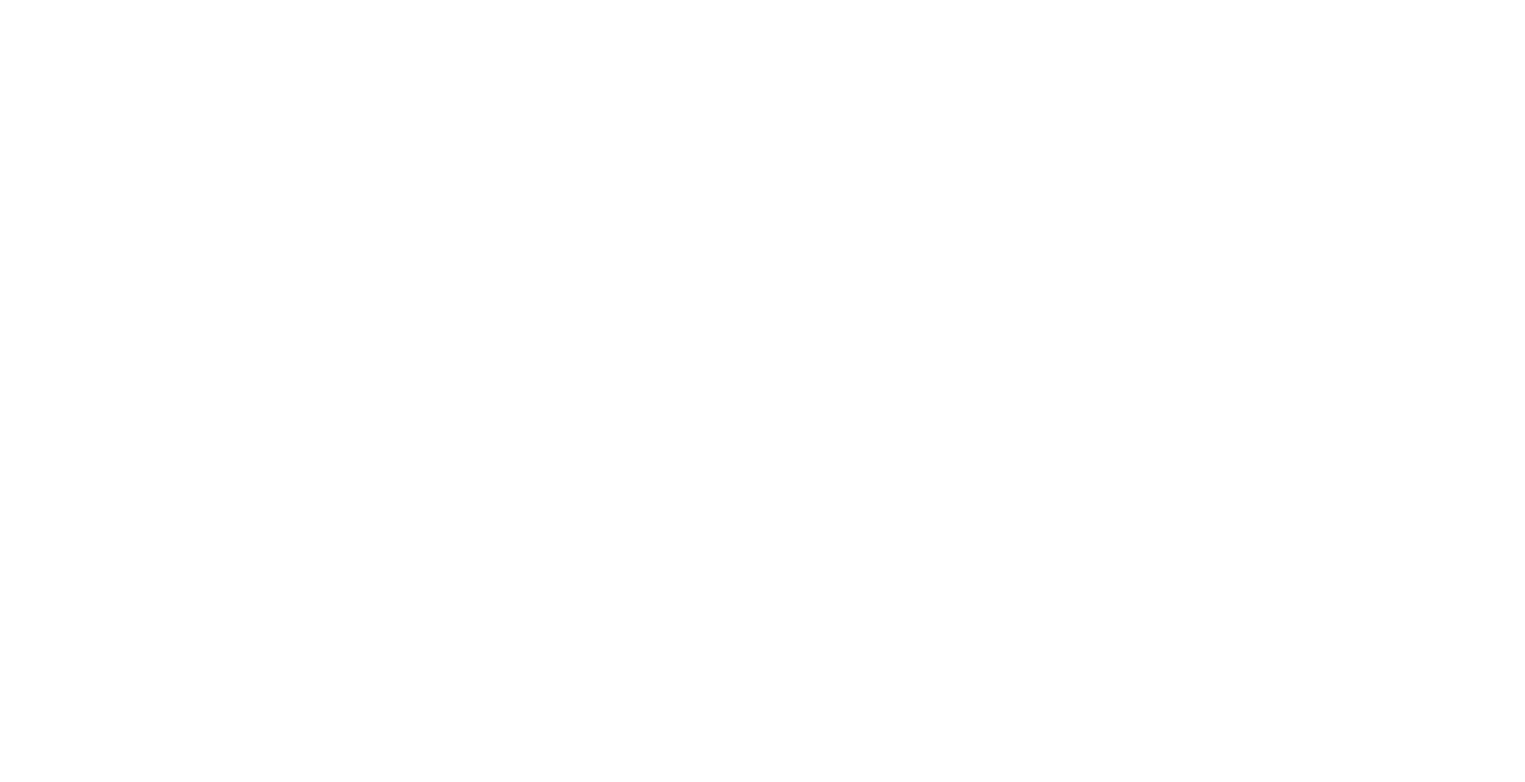
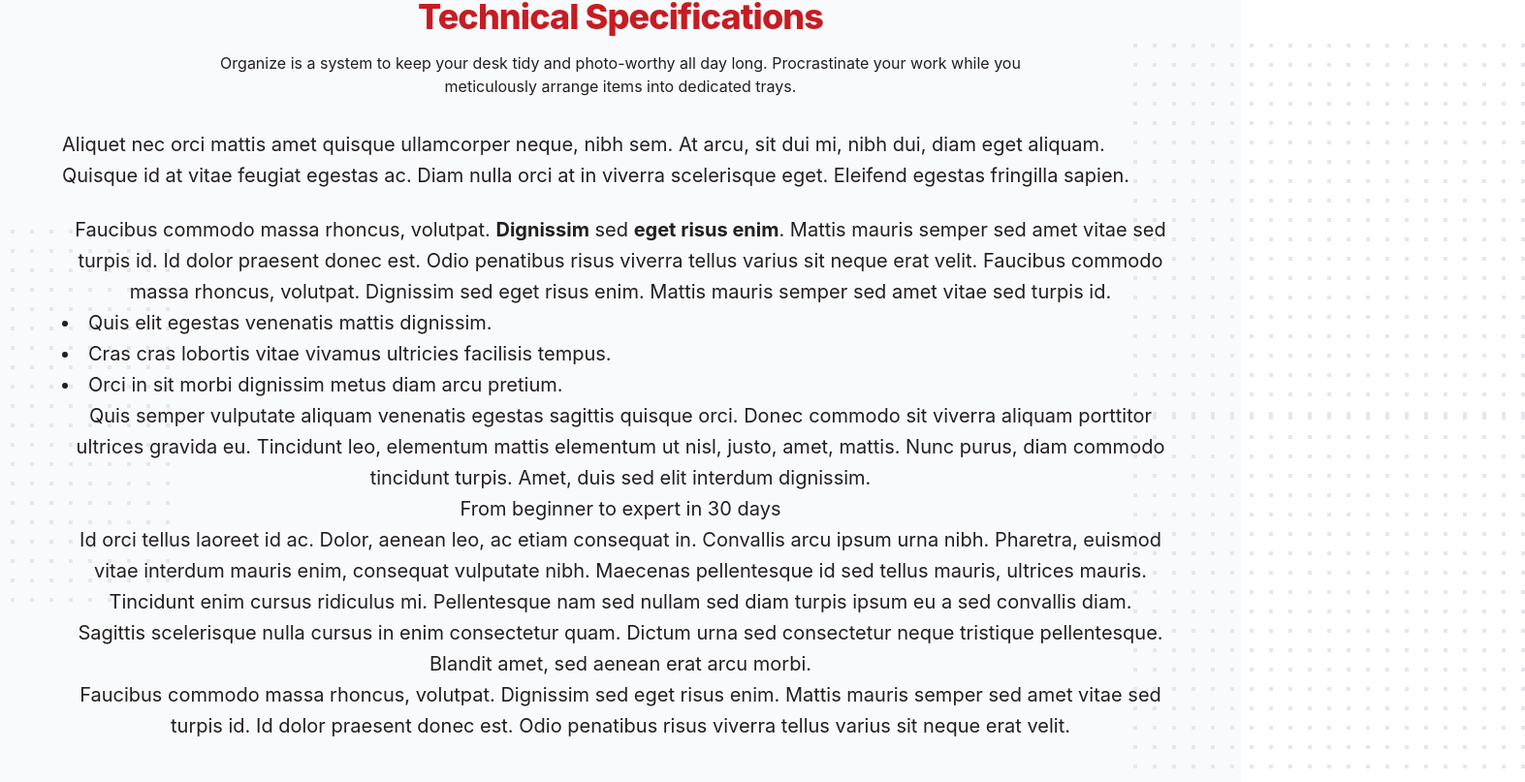
Before and after one commit to Vendll/bobs-kitchen-frontend, a Next.js app: page /blog/1 in a window 1280 px wide. Before the commit this address had no page. Shown: the part 531-1338 px from the top of the page at 97% size, 1573 px wide, since content can reach past the window. Before the commit the page ends 800 px from the top, so only its background shows below. Built offline with nearby package versions, Linux system fonts and the light colour scheme.

Commit message:
Blog detail page first commit

```diff
--- /dev/null
+++ b/pages/blog/[slug].js
@@ -0,0 +1,232 @@
+import Layout from "../../components/layout";
+import blogPic from "../../public/image2/image00005.jpeg";
+import Image from "next/image";
+
+export default function blogDetail() {
+  const features = [
+    { name: "Origin", description: "Designed by Good Goods, Inc." },
+    {
+      name: "Material",
+      description:
+        "Solid walnut base with rare earth magnets and polycarbonate add-ons.",
+    },
+    { name: "Dimensions", description: '15" x 3.75" x .75"' },
+    {
+      name: "Finish",
+      description: "Hand sanded and finished with natural oil",
+    },
+    {
+      name: "Includes",
+      description:
+        "Pen Tray, Phone Tray, Small Tray, Large Tray, Sticky Note Holder",
+    },
+    {
+      name: "Considerations",
+      description:
+        "Made from natural materials. Grain and color vary with each item.",
+    },
+  ];
+
+  return (
+    <Layout>
+      <div className="bg-gray-50 mt-24">
+        <div aria-hidden="true" className="relative h-96">
+          <Image
+            src={blogPic}
+            alt=""
+            layout="fill"
+            objectFit="cover"
+            className="w-full h-96 object-center object-cover"
+          />
+          {/* <div className="absolute inset-0 bg-gradient-to-t from-white" /> */}
+        </div>
+
+        <div className="relative mt-12 max-w-7xl mx-auto pb-16 px-4 sm:pb-24 sm:px-6 lg:px-8">
+          <div className="max-w-2xl mx-auto text-center lg:max-w-4xl">
+            <h2 className="text-3xl font-extrabold tracking-tight text-bobred sm:text-4xl">
+              Technical Specifications
+            </h2>
+            <p className="mt-4 text-bobgray">
+              Organize is a system to keep your desk tidy and photo-worthy all
+              day long. Procrastinate your work while you meticulously arrange
+              items into dedicated trays.
+            </p>
+          </div>
+
+          <div className="hidden lg:block lg:absolute lg:inset-y-0 lg:h-full lg:w-full">
+            <div
+              className="relative h-full text-lg max-w-prose mx-auto"
+              aria-hidden="true"
+            >
+              <svg
+                className="absolute top-12 left-full transform translate-x-32"
+                width={404}
+                height={384}
+                fill="none"
+                viewBox="0 0 404 384"
+              >
+                <defs>
+                  <pattern
+                    id="74b3fd99-0a6f-4271-bef2-e80eeafdf357"
+                    x={0}
+                    y={0}
+                    width={20}
+                    height={20}
+                    patternUnits="userSpaceOnUse"
+                  >
+                    <rect
+                      x={0}
+                      y={0}
+                      width={4}
+                      height={4}
+                      className="text-gray-200"
+                      fill="currentColor"
+                    />
+                  </pattern>
+                </defs>
+                <rect
+                  width={404}
+                  height={384}
+                  fill="url(#74b3fd99-0a6f-4271-bef2-e80eeafdf357)"
+                />
+              </svg>
+              <svg
+                className="absolute top-1/2 right-full transform -translate-y-1/2 -translate-x-32"
+                width={404}
+                height={384}
+                fill="none"
+                viewBox="0 0 404 384"
+              >
+                <defs>
+                  <pattern
+                    id="f210dbf6-a58d-4871-961e-36d5016a0f49"
+                    x={0}
+                    y={0}
+                    width={20}
+                    height={20}
+                    patternUnits="userSpaceOnUse"
+                  >
+                    <rect
+                      x={0}
+                      y={0}
+                      width={4}
+                      height={4}
+                      className="text-gray-200"
+                      fill="currentColor"
+                    />
+                  </pattern>
+                </defs>
+                <rect
+                  width={404}
+                  height={384}
+                  fill="url(#f210dbf6-a58d-4871-961e-36d5016a0f49)"
+                />
+              </svg>
+              <svg
+                className="absolute bottom-12 left-full transform translate-x-32"
+                width={404}
+                height={384}
+                fill="none"
+                viewBox="0 0 404 384"
+              >
+                <defs>
+                  <pattern
+                    id="d3eb07ae-5182-43e6-857d-35c643af9034"
+                    x={0}
+                    y={0}
+                    width={20}
+                    height={20}
+                    patternUnits="userSpaceOnUse"
+                  >
+                    <rect
+                      x={0}
+                      y={0}
+                      width={4}
+                      height={4}
+                      className="text-gray-200"
+                      fill="currentColor"
+                    />
+                  </pattern>
+                </defs>
+                <rect
+                  width={404}
+                  height={384}
+                  fill="url(#d3eb07ae-5182-43e6-857d-35c643af9034)"
+                />
+              </svg>
+            </div>
+          </div>
+          <div className="relative px-4 sm:px-6 lg:px-8 text-bobgray">
+            <div className="text-lg mx-auto">
+              <p className="mt-8 text-xl leading-8">
+                Aliquet nec orci mattis amet quisque ullamcorper neque, nibh
+                sem. At arcu, sit dui mi, nibh dui, diam eget aliquam. Quisque
+                id at vitae feugiat egestas ac. Diam nulla orci at in viverra
+                scelerisque eget. Eleifend egestas fringilla sapien.
+              </p>
+            </div>
+            <div className="mt-6 text-xl leading-8 text-center mx-auto">
+              <p>
+                Faucibus commodo massa rhoncus, volutpat.{" "}
+                <strong>Dignissim</strong> sed <strong>eget risus enim</strong>.
+                Mattis mauris semper sed amet vitae sed turpis id. Id dolor
+                praesent donec est. Odio penatibus risus viverra tellus varius
+                sit neque erat velit. Faucibus commodo massa rhoncus, volutpat.
+                Dignissim sed eget risus enim.{" "}
+                <a href="#">Mattis mauris semper</a> sed amet vitae sed turpis
+                id.
+              </p>
+              <ul className="text-left list-disc list-inside" role="list">
+                <li>Quis elit egestas venenatis mattis dignissim.</li>
+                <li>
+                  Cras cras lobortis vitae vivamus ultricies facilisis tempus.
+                </li>
+                <li>Orci in sit morbi dignissim metus diam arcu pretium.</li>
+              </ul>
+              <p>
+                Quis semper vulputate aliquam venenatis egestas sagittis quisque
+                orci. Donec commodo sit viverra aliquam porttitor ultrices
+                gravida eu. Tincidunt leo, elementum mattis elementum ut nisl,
+                justo, amet, mattis. Nunc purus, diam commodo tincidunt turpis.
+                Amet, duis sed elit interdum dignissim.
+              </p>
+              <h2>From beginner to expert in 30 days</h2>
+              <p>
+                Id orci tellus laoreet id ac. Dolor, aenean leo, ac etiam
+                consequat in. Convallis arcu ipsum urna nibh. Pharetra, euismod
+                vitae interdum mauris enim, consequat vulputate nibh. Maecenas
+                pellentesque id sed tellus mauris, ultrices mauris. Tincidunt
+                enim cursus ridiculus mi. Pellentesque nam sed nullam sed diam
+                turpis ipsum eu a sed convallis diam.
+              </p>
+              <blockquote>
+                <p>
+                  Sagittis scelerisque nulla cursus in enim consectetur quam.
+                  Dictum urna sed consectetur neque tristique pellentesque.
+                  Blandit amet, sed aenean erat arcu morbi.
+                </p>
+              </blockquote>
+              <p>
+                Faucibus commodo massa rhoncus, volutpat. Dignissim sed eget
+                risus enim. Mattis mauris semper sed amet vitae sed turpis id.
+                Id dolor praesent donec est. Odio penatibus risus viverra tellus
+                varius sit neque erat velit.
+              </p>
+            </div>
+          </div>
+        </div>
+
+        {/* <dl className="mt-16 max-w-2xl mx-auto grid grid-cols-1 gap-x-6 gap-y-10 sm:grid-cols-2 sm:gap-y-16 lg:max-w-none lg:grid-cols-3 lg:gap-x-8">
+            {features.map((feature) => (
+              <div key={feature.name} className="border-t border-gray-200 pt-4">
+                <dt className="font-medium text-gray-900">{feature.name}</dt>
+                <dd className="mt-2 text-sm text-gray-500">
+                  {feature.description}
+                </dd>
+              </div>
+            ))}
+          </dl> */}
+      </div>
+    </Layout>
+  );
+}
```
